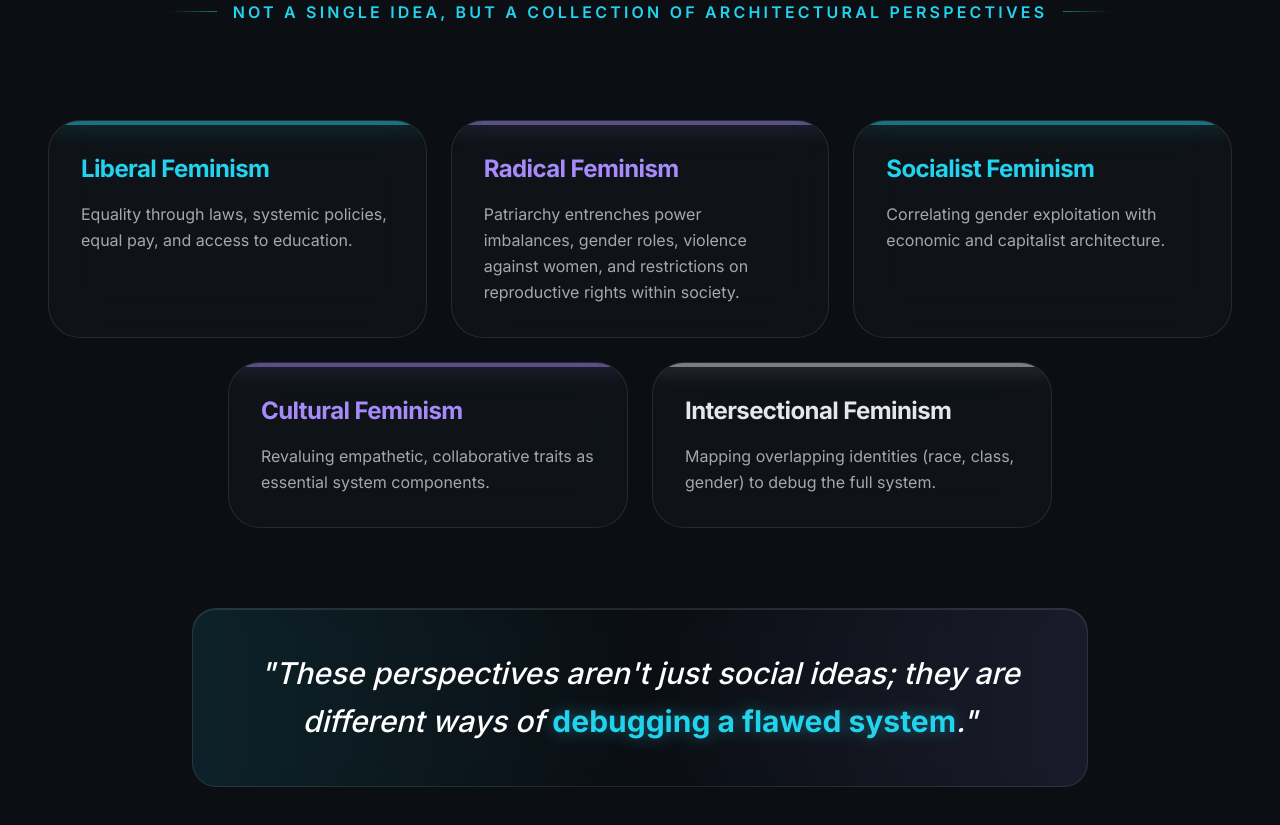
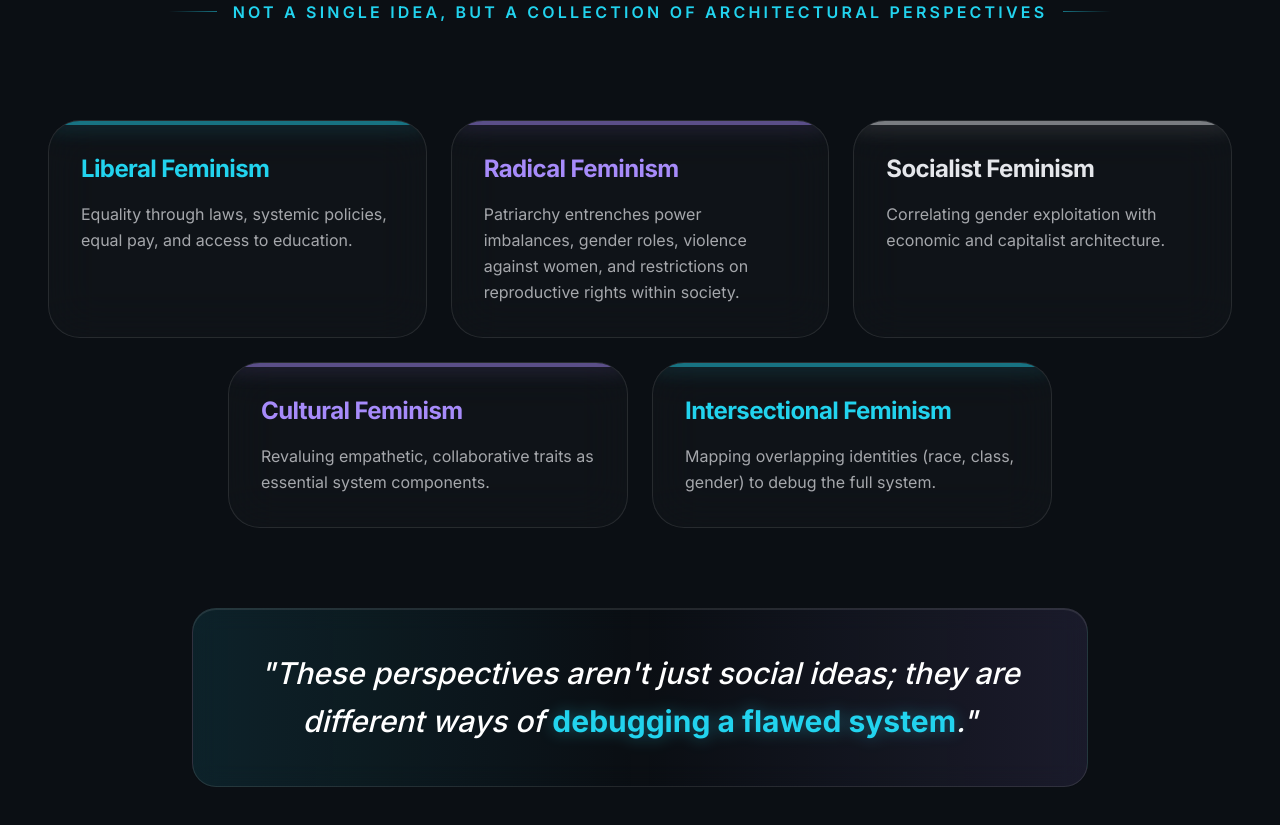
Before and after one commit to gitEricsson/Fem_System, a Next.js app: page / in a window 1280 px wide. Shown: the part 2440-3265 px from the top of the page. Built offline with nearby package versions, Linux system fonts and the light colour scheme.

Commit message:
Fix: Color order

```diff
--- a/src/components/sections/FeminismSection.tsx
+++ b/src/components/sections/FeminismSection.tsx
@@ -9,9 +9,9 @@ export default function FeminismSection() {
   const perspectives = [
     { name: "Liberal Feminism", color: "#22D3EE", desc: "Equality through laws, systemic policies, equal pay, and access to education." },
     { name: "Radical Feminism", color: "#A78BFA", desc: "Patriarchy entrenches power imbalances, gender roles, violence against women, and restrictions on reproductive rights within society." },
-    { name: "Socialist Feminism", color: "#22D3EE", desc: "Correlating gender exploitation with economic and capitalist architecture." },
+    { name: "Socialist Feminism", color: "#E5E7EB", desc: "Correlating gender exploitation with economic and capitalist architecture." },
     { name: "Cultural Feminism", color: "#A78BFA", desc: "Revaluing empathetic, collaborative traits as essential system components." },
-    { name: "Intersectional Feminism", color: "#E5E7EB", desc: "Mapping overlapping identities (race, class, gender) to debug the full system." }
+    { name: "Intersectional Feminism", color: "#22D3EE", desc: "Mapping overlapping identities (race, class, gender) to debug the full system." }
   ];
 
   return (
```
